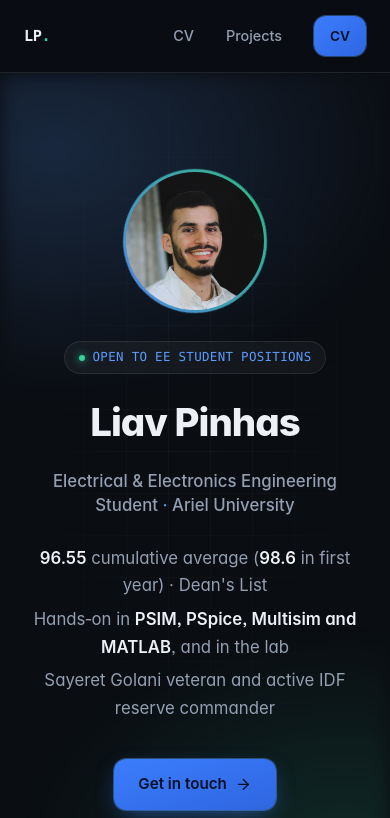
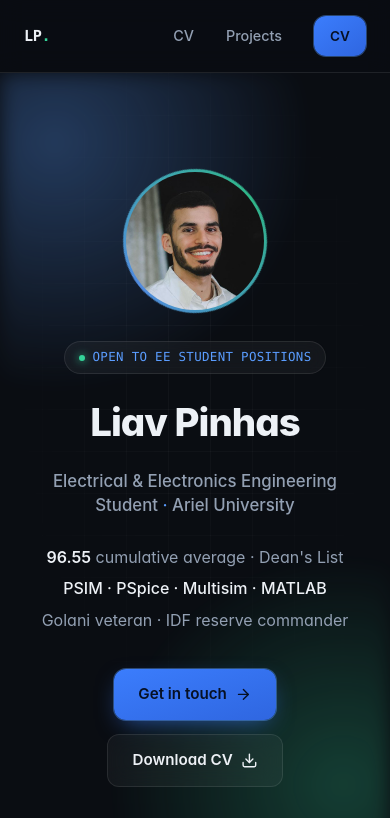
Before and after one commit to liav-pinhas/liav-portfolio, a React (Vite) app: page / in a window 390 px wide. Shown: the top 818 px of the page. Built offline with nearby package versions, Linux system fonts and the light colour scheme.

Commit message:
Mobile polish: short hero lines, stronger glow, tighter section spacing
Co-Authored-By: Claude Sonnet 5.5 <noreply@anthropic.com>
Claude-Session: https://claude.ai/code/session_01SGmc4rJ1Z4uNNNYo5DwG8B

```diff
--- a/src/CV.jsx
+++ b/src/CV.jsx
@@ -68,7 +68,7 @@ function StatCard({ value, label }) {
 
 export default function CV() {
   return (
-    <section id="cv" className="relative px-6 pb-32 pt-28">
+    <section id="cv" className="relative px-6 pb-20 pt-16 sm:pb-32 sm:pt-28">
       <div className="mx-auto flex max-w-4xl flex-col gap-12">
         <div className="flex max-w-xl flex-col items-start gap-3.5">
           <span className="inline-flex items-center gap-2 rounded-full border border-white/[0.09] bg-white/[0.045] px-3.5 py-1.5 font-mono text-[0.78rem] tracking-wide text-[#5b9dff] backdrop-blur-md">
--- a/src/Hero.jsx
+++ b/src/Hero.jsx
@@ -59,10 +59,10 @@ export default function Hero() {
 
       {/* Ambient blue / emerald glow blobs */}
       <div
-        className="pointer-events-none absolute inset-0 -z-10 opacity-55 blur-[10px]"
+        className="pointer-events-none absolute inset-0 -z-10 opacity-90 blur-[10px] sm:opacity-55"
         style={{
           background:
-            "radial-gradient(38rem 26rem at 14% 8%, rgba(91,157,255,0.35), transparent 60%), radial-gradient(34rem 24rem at 88% 82%, rgba(52,211,153,0.28), transparent 60%)",
+            "radial-gradient(min(38rem,110vw) 26rem at 14% 8%, rgba(91,157,255,0.35), transparent 60%), radial-gradient(min(34rem,100vw) 24rem at 88% 82%, rgba(52,211,153,0.28), transparent 60%)",
         }}
       />
 
@@ -122,17 +122,12 @@ export default function Hero() {
           </span>
         </p>
 
-        <div className="flex max-w-xl flex-col gap-1.5 text-[1.05rem] leading-[1.65] text-[#93a0b3]">
+        <div className="flex max-w-xl flex-col gap-1.5 text-[1rem] leading-[1.6] text-[#93a0b3] sm:text-[1.05rem]">
           <p>
-            <strong className="font-semibold text-[#edf1f6]">96.55</strong> cumulative average (
-            <strong className="font-semibold text-[#edf1f6]">98.6</strong> in first year) · Dean&apos;s List
+            <strong className="font-semibold text-[#edf1f6]">96.55</strong> cumulative average · Dean&apos;s List
           </p>
-          <p>
-            Hands&#8209;on in{" "}
-            <strong className="font-semibold text-[#edf1f6]">PSIM, PSpice, Multisim and MATLAB</strong>, and in
-            the lab
-          </p>
-          <p>Sayeret Golani veteran and active IDF reserve commander</p>
+          <p className="font-medium text-[#edf1f6]">PSIM · PSpice · Multisim · MATLAB</p>
+          <p>Golani veteran · IDF reserve commander</p>
         </div>
 
         <div className="mt-2 flex flex-wrap items-center justify-center gap-3.5">
--- a/src/Projects.jsx
+++ b/src/Projects.jsx
@@ -8,7 +8,7 @@ import { Plus } from "lucide-react";
 
 export default function Projects() {
   return (
-    <section id="projects" className="relative px-6 pb-32 pt-28">
+    <section id="projects" className="relative px-6 pb-20 pt-16 sm:pb-32 sm:pt-28">
       <div className="mx-auto flex max-w-4xl flex-col gap-12">
         <div className="flex max-w-xl flex-col items-start gap-3.5">
           <span className="inline-flex items-center gap-2 rounded-full border border-white/[0.09] bg-white/[0.045] px-3.5 py-1.5 font-mono text-[0.78rem] tracking-wide text-[#5b9dff] backdrop-blur-md">
```
